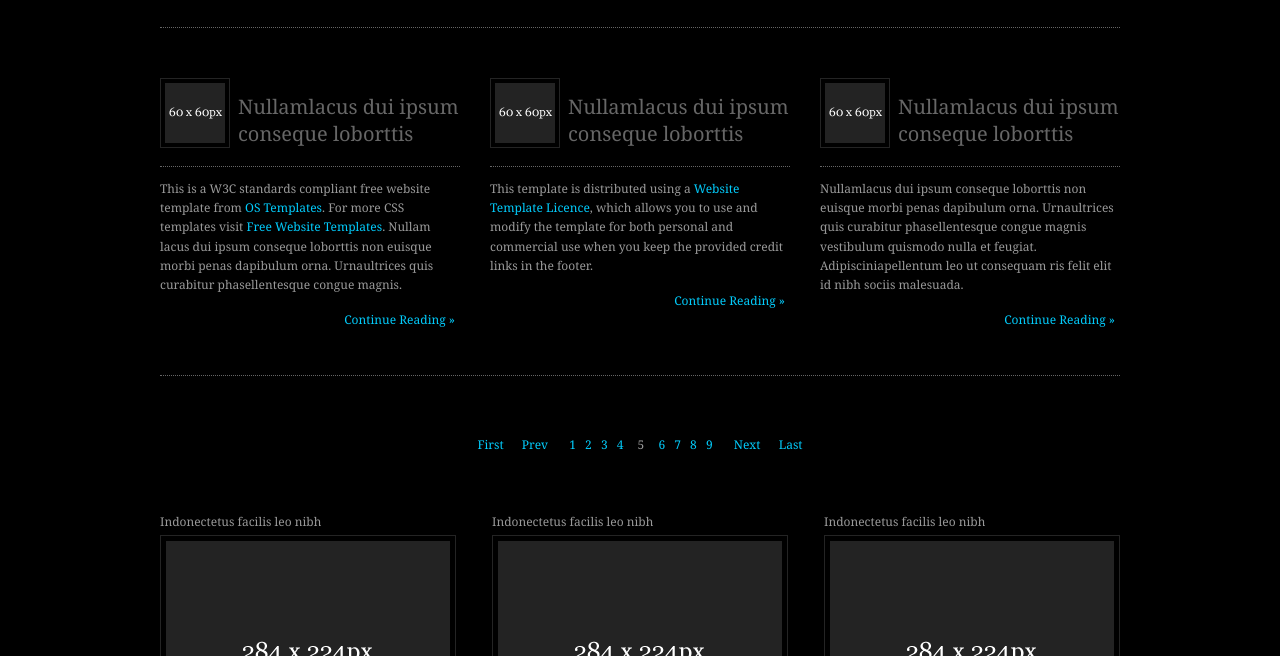
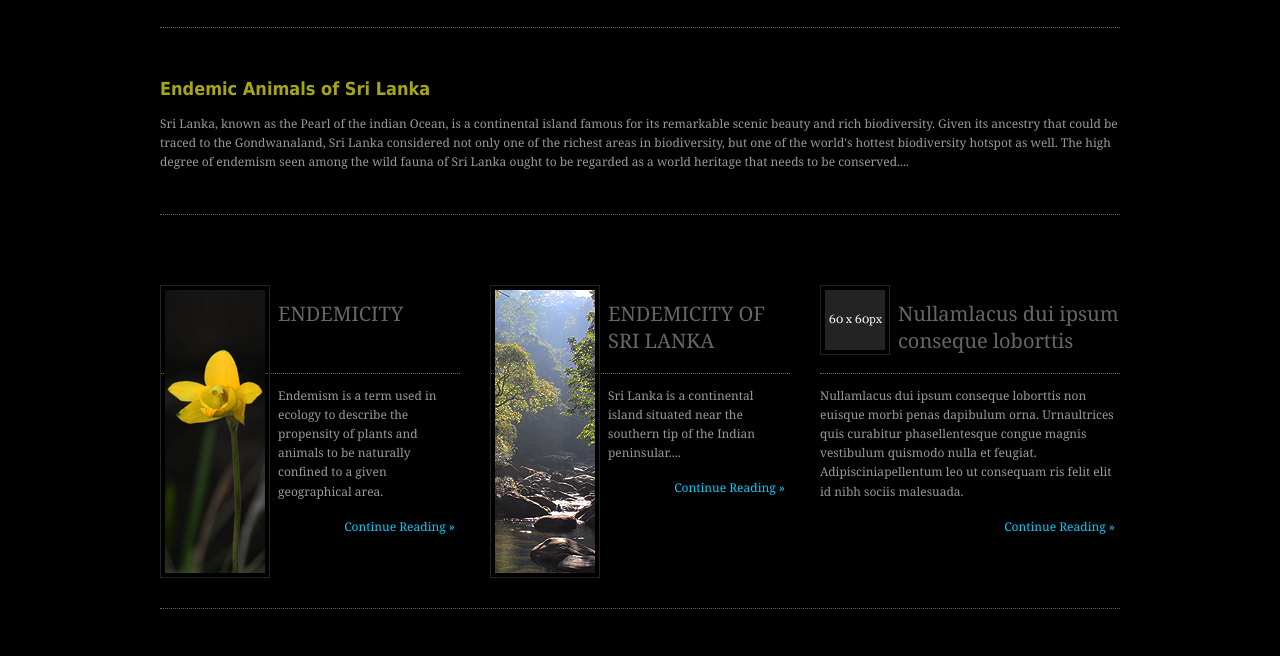
Before and after one commit to Vpramitha/StatupProject2, a plain HTML site: page index.html in a window 1280 px wide. Shown: the part 109-765 px from the top of the page. Drawn offline with Linux system fonts and the light colour scheme.

Commit message:
tempory 1

```diff
--- a/index.html
+++ b/index.html
@@ -59,19 +59,33 @@ $(document).ready(function() {
     <br class="clear" />
   </div>
 </div>
+<!--#############################################################################################-->
+<div class="wrapper col2">
+  <div class="container">
+  <div class="homecontent">
+  <h1 style="font-family: Tahoma; font-weight: bold; font-size: large; color: #A4A617;">Endemic Animals of Sri Lanka </h1>
+  <p>Sri Lanka, known as the Pearl of the indian Ocean, is a continental island famous for its remarkable scenic beauty and rich biodiversity.
+    Given its ancestry that could be traced to the Gondwanaland, Sri Lanka considered not only one of the richest areas in biodiversity, but one
+    of the world's hottest biodiversity hotspot as well. The high degree of endemism seen among the wild fauna of Sri Lanka ought to be regarded
+    as a world heritage that needs to be conserved....</p>
+    </div>
+    </div>
+</div>
 <!-- ####################################################################################################### -->
 <div class="wrapper col2">
   <div class="container">
     <div class="homecontent">
       <ul>
         <li>
-          <h2 class="title"><img src="images/demo/60x60.gif" alt="" />Nullamlacus dui ipsum conseque loborttis</h2>
-          <p>This is a W3C standards compliant free website template from <a href="http://www.os-templates.com/">OS Templates</a>. For more CSS templates visit <a href="http://www.os-templates.com/">Free Website Templates</a>. Nullam lacus dui ipsum conseque loborttis non euisque morbi penas dapibulum orna. Urnaultrices quis curabitur phasellentesque congue magnis.</p>
+          <h2 class="title"><img src="images/home/IMG_3131.jpg" alt="" />ENDEMICITY</h2>
+          <p>Endemism is a term used in ecology to describe the propensity of plants and animals to be naturally confined to a given geographical area.<!-- <a href="http://www.os-templates.com/">OS Templates</a>. For more CSS templates visit <a href="http://www.os-templates.com/">Free Website Templates</a>. Nullam lacus dui ipsum conseque loborttis non euisque morbi penas dapibulum orna. Urnaultrices quis curabitur phasellentesque congue magnis.-->
+          </p>
           <p class="readmore"><a href="#">Continue Reading &raquo;</a></p>
         </li>
         <li>
-          <h2 class="title"><img src="images/demo/60x60.gif" alt="" />Nullamlacus dui ipsum conseque loborttis</h2>
-          <p>This template is distributed using a <a href="http://www.os-templates.com/template-terms">Website Template Licence</a>, which allows you to use and modify the template for both personal and commercial use when you keep the provided credit links in the footer.</p>
+          <h2 class="title"><img src="images/home/IMG_4244.jpg" alt="" />ENDEMICITY OF SRI LANKA</h2>
+          <p>Sri Lanka is a continental island situated near the southern tip of the Indian peninsular....<!--<a href="http://www.os-templates.com/template-terms">Website Template Licence</a>, which allows you to use and modify the template for both personal and commercial use when you keep the provided credit links in the footer.-->
+          </p>
           <p class="readmore"><a href="#">Continue Reading &raquo;</a></p>
         </li>
         <li class="last">
```
Also changed, not shown: images/home/IMG_3131.jpg (added), images/home/IMG_4244.jpg (added).
